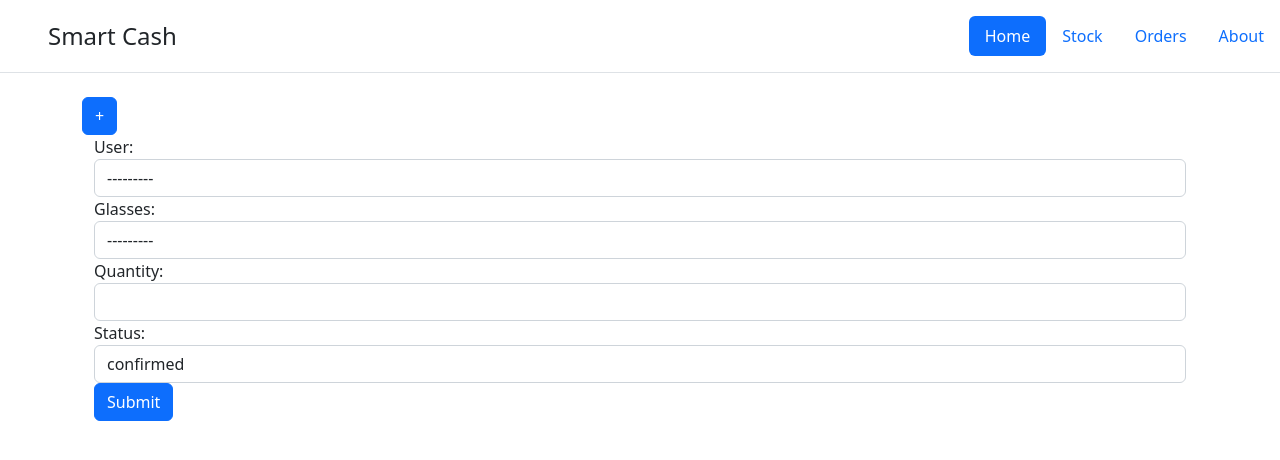
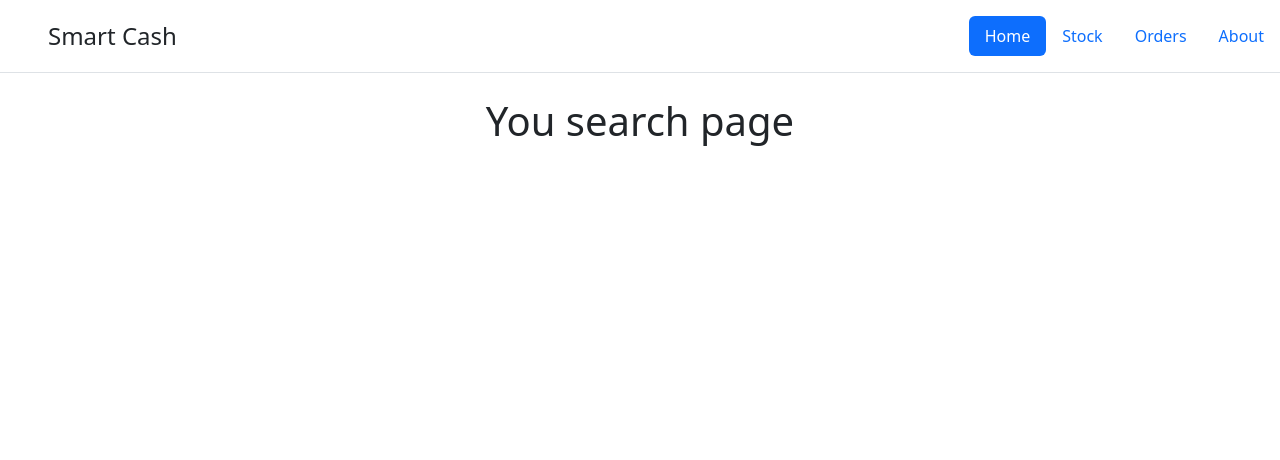
Before and after one commit to Kamilovkz/smartCash, a Django app: template store/items/templates/items/index.html in a window 1280 px wide. Shown: the top 460 px of the page. Run offline with Django 4.2, Linux system fonts and the light colour scheme; the template is opened without the code that fills it: values that come from a table or form of the project are taken from there, others are empty; some libraries are stand-ins or nearby versions.

Commit message:
Fix error with notification when add order and create forms.py file

```diff
--- a/store/items/templates/items/index.html
+++ b/store/items/templates/items/index.html
@@ -1,27 +1,9 @@
 {% extends "base.html" %}
 {% load widget_tweaks %}
 {% block content %}
-
     <div class="container">
-        <div class="abovetable">
-            <button type="button" class="btn btn-primary" onclick="toggleMessage()">+</button>
-            <div id="message-container" style="display: block;">
-                <div class="container">
-                    <form method="post" novalidate>
-                        {% csrf_token %}
-                        {% for field in form %}
-                            <div class="form-group">
-                                {{ field.label_tag }}
-                                {% render_field field class="form-control" %}
-                                {% if field.help_text %}
-                                    <small class="form-text text-muted">{{ fields.help_text }}</small>
-                                {% endif %}
-                            </div>
-                        {% endfor %}
-                        <button type="submit" class="btn btn-primary">Submit</button>
-                    </form>
-                </div>
-            </div>
-        </div>
+        <center>
+            <h1>You search page</h1>
+        </center>
     </div>
 {% endblock %}
--- a/store/items/urls.py
+++ b/store/items/urls.py
@@ -5,7 +5,6 @@ urlpatterns = [
     path('', views.index, name='index'),
     path('stock/', views.GlassesListView.as_view(), name='stock'),
     path('orders/', views.OrdersListView.as_view(), name='order'),
-    path('', views.make_order, name='make_order'),
     path('about/', views.about, name='about'),
     path('addStock/', views.add_stock, name='add_stock'),
     path('addOrder', views.add_order, name='add_order'),
--- a/store/items/views.py
+++ b/store/items/views.py
@@ -1,9 +1,7 @@
 from django.shortcuts import render, redirect
 from django.views.generic import ListView
+from .forms import GlassesForm, OrdersForm
 from .models import Glasses, Order
-from django.template import Context, loader
-from django.http import HttpResponseNotAllowed
-from django import forms
 from django.contrib import messages
 
 # Display all glasses list
@@ -17,18 +15,6 @@ class OrdersListView(ListView):
     model = Order
     context_object_name = 'orders'
     template_name = 'items/orders.html'
-
-# Form for input data (add glasses)
-class GlassesForm(forms.ModelForm):
-    class Meta:
-        model = Glasses
-        fields = ['name', 'type', 'model', 'size', 'country', 'price', 'stock']
-
-# Form for input data (add orders)
-class OrdersForm(forms.ModelForm):
-    class Meta:
-        model = Order
-        fields = ['user', 'glasses', 'quantity', 'status']
 
 # Add glasses to stock
 def add_stock(request):
@@ -58,33 +44,20 @@ def add_order(request):
             order = form.save(commit=False)
             order.total_price = total_price
             order.save()
-            messages.success(request, f"{form.cleaned_data['glasses']}")
+            messages.success(request, f"{form.cleaned_data['glasses']} glasses was added!")
             return redirect('/orders/')
     else:
         form = OrdersForm
     return render(request, 'items/add_order.html', {'form': form})
 
-def show_stock(request):
-    details = Glasses.objects.all()
-    return render(request, 'items/stock.html', {'data': details})
-
-
 # Deleting Stock items and redirect to Stock page
-
 def delete_item(request, pk):
     display_item = Glasses.objects.get(id=pk)
     display_item.delete()
-    show_stock(request)
+    # show_stock(request)
     return redirect('/stock/')
 
-# def delete_item(request, pk):
-#     project = Glasses.objects.get(id=pk)
-#     if request.method == 'POST':
-#         project.delete()
-#         return redirect('/stock/')
-#     context = {'object': project}
-#     return render(request, 'items/delete_item.html', context)
-
+# Update a order
 def update_order(request, pk):
     order = Order.objects.get(id=pk)
     form = OrdersForm(instance=order)
@@ -100,29 +73,10 @@ def update_order(request, pk):
     context = {'form': form}
     return render(request, "items/add_order.html", context)
 
-
-
-
-def about(request):
-    return render(request, 'items/about.html')
+# The main page
 def index(request):
     return render(request, 'items/index.html')
 
-# We need changes here
-def make_order(request):
-    if request.method == 'POST':
-        form = OrdersForm(request.POST)
-        if form.is_valid():
-            glasses = Glasses.objects.get(pk=form.cleaned_data['name'])
-            order = Order(
-                glasses = glasses,
-                quantity=form.cleaned_data['quantity'],
-                total_price=glasses.price * form.cleaned_data['quantity'],
-                user = request.user
-            )
-            order.save()
-    else:
-        form = OrdersForm()
-    orders = Order.objects.filter(user=request.user)
-    glasses = Glasses.objects.all()
-    return render (request, 'items/index.html', {'form': form, 'orders': orders, 'glasses': glasses})
+# About project
+def about(request):
+    return render(request, 'items/about.html')
```
Also changed, not shown: store/items/forms.py (added, +14 -0 lines).
